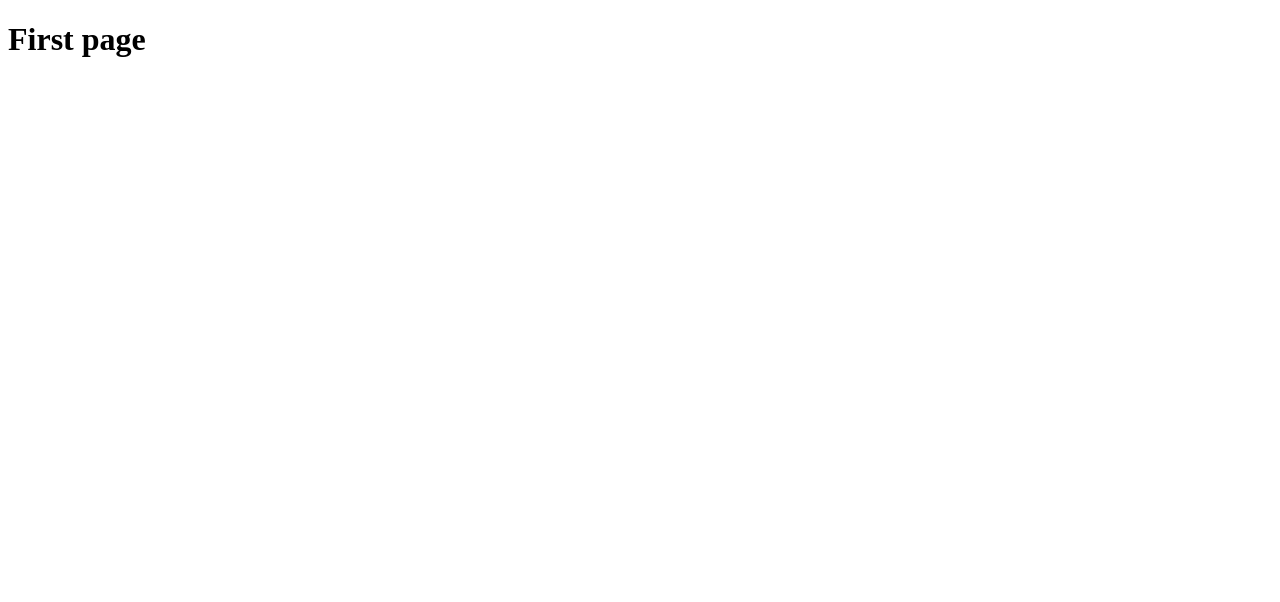
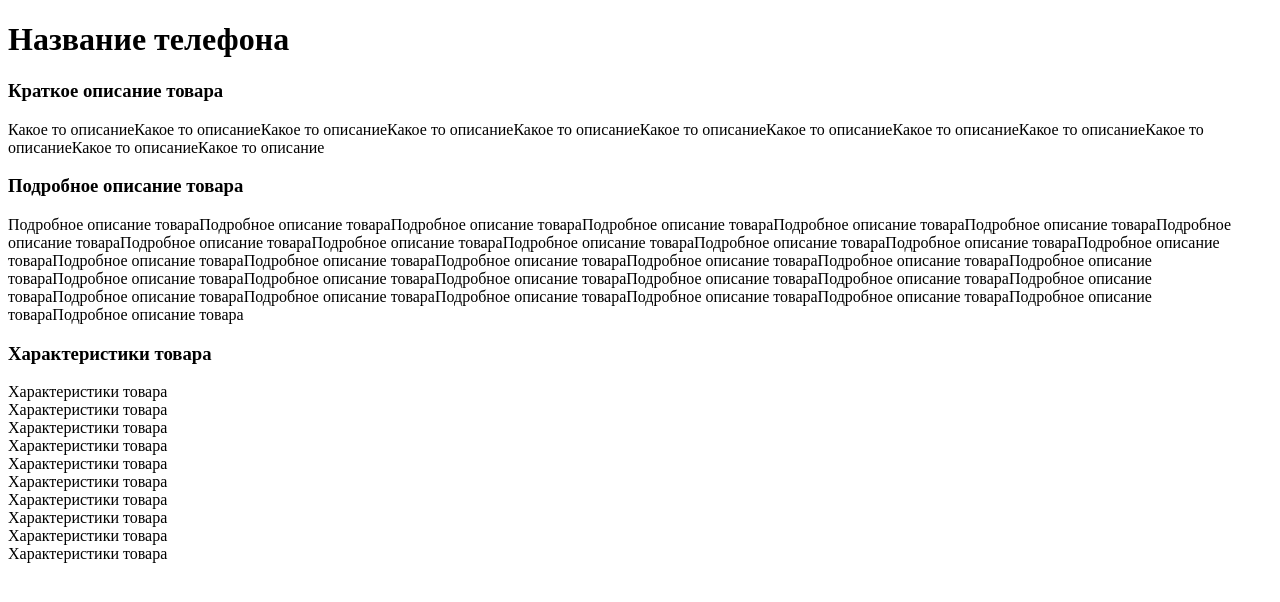
Before and after one commit to StanislavBaburin/GBWeb, a plain HTML site: page index.html in a window 1280 px wide. Drawn offline with Linux system fonts and the light colour scheme.

Commit message:
Lesson 1.3

```diff
--- a/index.html
+++ b/index.html
@@ -2,10 +2,16 @@
 <html>
 <head>
     <meta charset="UTF-8">
-    <title>Document</title>
+    <title>Lessom 1.3</title>
 </head>
 <body>
-    <h1>First page</h1>
+    <h1>Название телефона</h1>
+    <h3>Краткое описание товара</h3>
+    <p>Какое то описаниеКакое то описаниеКакое то описаниеКакое то описаниеКакое то описаниеКакое то описаниеКакое то описаниеКакое то описаниеКакое то описаниеКакое то описаниеКакое то описаниеКакое то описание</p>
+    <h3>Подробное описание товара</h3>
+    <p>Подробное описание товараПодробное описание товараПодробное описание товараПодробное описание товараПодробное описание товараПодробное описание товараПодробное описание товараПодробное описание товараПодробное описание товараПодробное описание товараПодробное описание товараПодробное описание товараПодробное описание товараПодробное описание товараПодробное описание товараПодробное описание товараПодробное описание товараПодробное описание товараПодробное описание товараПодробное описание товараПодробное описание товараПодробное описание товараПодробное описание товараПодробное описание товараПодробное описание товараПодробное описание товараПодробное описание товараПодробное описание товараПодробное описание товараПодробное описание товараПодробное описание товараПодробное описание товара</p>
+    <h3>Характеристики товара</h3>
+    <p>Характеристики товара<br>Характеристики товара<br>Характеристики товара<br>Характеристики товара<br>Характеристики товара<br>Характеристики товара<br>Характеристики товара<br>Характеристики товара<br>Характеристики товара<br>Характеристики товара</p>
 
 </body>
 </html>
```
